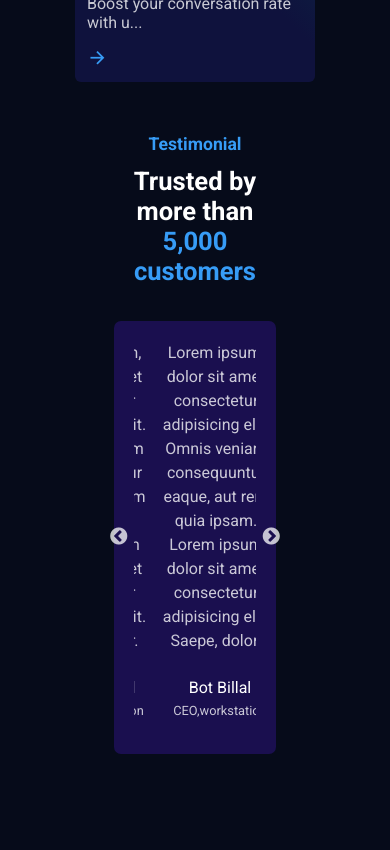
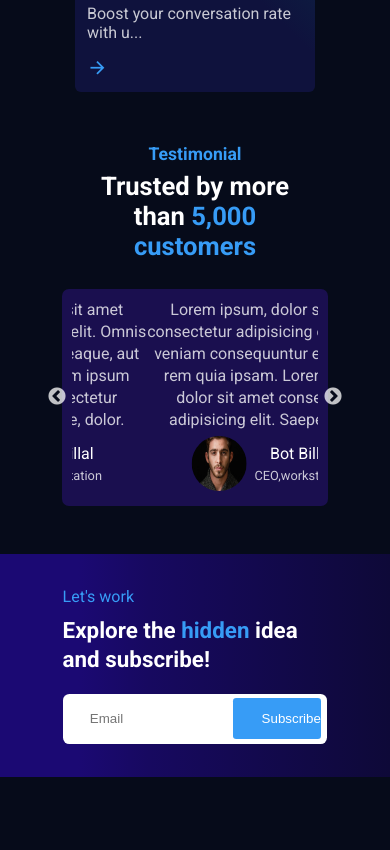
Before and after one commit to MoniruzzamanBillal/Agency-app, a React (Create React App) app: page / in a window 390 px wide. Shown: the part 4200-5050 px from the top of the page. Built offline with nearby package versions, Linux system fonts and the light colour scheme.

Commit message:
responsive 1.5 newsletter section done

```diff
--- a/src/Components/Blog/Blog.css
+++ b/src/Components/Blog/Blog.css
@@ -25,7 +25,7 @@
 .BlogCardContainer {
   display: grid;
   grid-template-columns: repeat(3, 1fr);
-  grid-gap: 5px;
+  grid-gap: 10px;
 }
 
 .BlogCard {
--- a/src/Components/NewsLetter/NewsLetter.css
+++ b/src/Components/NewsLetter/NewsLetter.css
@@ -21,7 +21,7 @@
 }
 
 .NewsLetterWrapperContainerRight {
-  width: 46%;
+  width: 48%;
 }
 .NewsLetterLeft {
   margin-left: 25px;
@@ -34,7 +34,7 @@
 
 .NewsLetterLeftH1 {
   font-size: 1.8rem;
-  width: 90%;
+  width: 94%;
   line-height: 36px;
 }
 
@@ -65,10 +65,92 @@
   cursor: pointer;
   color: #fff;
   border-radius: 0.2rem;
-
   background: var(--btn-primary-bg);
 }
 
 .light-theme .secondary_btn {
   background: var(--btn-secondary-bg);
 }
+
+/* media query  */
+
+@media (max-width: 1000px) {
+  .NewsLetterWrapperContainerRight {
+    width: 49%;
+  }
+  .NewsLetterLeft {
+    margin-left: 8px;
+  }
+  .NewsLetterLeftH1 {
+    width: 97%;
+    line-height: 33px;
+  }
+}
+
+@media (max-width: 900px) {
+  .NewsLetterWrapperContainer {
+    padding: 9px;
+    display: flex;
+    flex-direction: column;
+    justify-content: space-between;
+    align-items: center;
+  }
+
+  .NewsLetterWrapperContainerLeft {
+    width: 96%;
+    padding: 10px;
+  }
+
+  .NewsLetterWrapperContainerRight {
+    width: 96%;
+    padding: 10px;
+  }
+
+  .inputClass {
+    width: 80%;
+  }
+
+  .secondary_btn {
+    width: 30%;
+  }
+}
+
+@media (max-width: 890px) {
+  .NewsLetterWrapper {
+    width: 94%;
+  }
+  .NewsLetterLeft {
+    margin-left: 1px;
+  }
+
+  .NewsLetterLeftH1 {
+    font-size: 1.6rem;
+    width: 99%;
+  }
+
+  .NewsLetterRight {
+    padding: 0.3rem 0.4rem;
+    border-radius: 0.4rem;
+  }
+}
+
+@media (max-width: 770px) {
+  .NewsLetterLeft {
+    margin-left: 0px;
+  }
+  .NewsLetterLeftH1 {
+    font-size: 1.4rem;
+    width: 100%;
+    line-height: 29px;
+  }
+}
+
+@media (max-width: 560px) {
+  .inputClass {
+    width: 65%;
+  }
+
+  .secondary_btn {
+    width: 35%;
+  }
+}
--- a/src/Components/Testimonial/Testimonial.css
+++ b/src/Components/Testimonial/Testimonial.css
@@ -4,24 +4,24 @@
 
 .TestimonialWrapper {
   padding: 8px;
-  width: 90%;
+  width: 95%;
   margin: auto;
 }
 
 .TestimonialTop {
   text-align: center;
-  width: 50%;
+  width: 59%;
   margin: auto;
 }
 
 .TestimonialTopHeadingDescription {
   color: var(--primary-color);
-  padding-bottom: 12px;
+  padding-bottom: 7px;
   font-size: 1.1rem;
 }
 
 .TestimonialTopDescription {
-  margin-bottom: 35px;
+  margin-bottom: 28px;
   font-size: 0.8rem;
 }
 
@@ -30,34 +30,31 @@
 }
 
 .TestimonialSlider {
-  /* border: 1px solid black; */
   background: var(--testimonial-bg);
   text-align: center;
-  padding: 20px;
-  width: 57%;
+  padding: 14px;
+  width: 66%;
   margin: auto;
   border-radius: 7px;
 }
 
 .SliderTop {
-  /* border: 1px solid black; */
-  margin-bottom: 10px;
+  margin-bottom: 0px;
   line-height: 24px;
   color: var(--small-text-color);
 }
 
 .sliderBottom {
-  /* border: 1px solid black; */
   display: flex;
   justify-content: center;
   align-items: center;
-  padding: 8px 4px;
-  width: 80%;
+  padding: 5px 4px;
+  width: 100%;
+
   margin: auto;
 }
 
 .sliderImg {
-  /* border: 1px solid black; */
   width: 55px;
   height: 55px;
 }
@@ -75,10 +72,37 @@
 .sliderNamespan {
   color: var(--link-color);
   font-size: 1rem;
-  padding-bottom: 6px;
+  padding-bottom: 5px;
 }
 
 .sliderNamespan2 {
   color: var(--small-text-color);
   font-size: 0.8rem;
 }
+
+@media (max-width: 900px) {
+  .TestimoniualContainer {
+    margin-bottom: 40px;
+  }
+}
+
+@media (max-width: 780px) {
+  .TestimonialTop {
+    text-align: center;
+    width: 76%;
+    margin: auto;
+  }
+  .TestimonialSlider {
+    text-align: center;
+    padding: 10px;
+    width: 88%;
+    margin: auto;
+    border-radius: 7px;
+  }
+}
+
+@media (max-width: 620px) {
+  .SliderTop {
+    line-height: 22px;
+  }
+}
```
